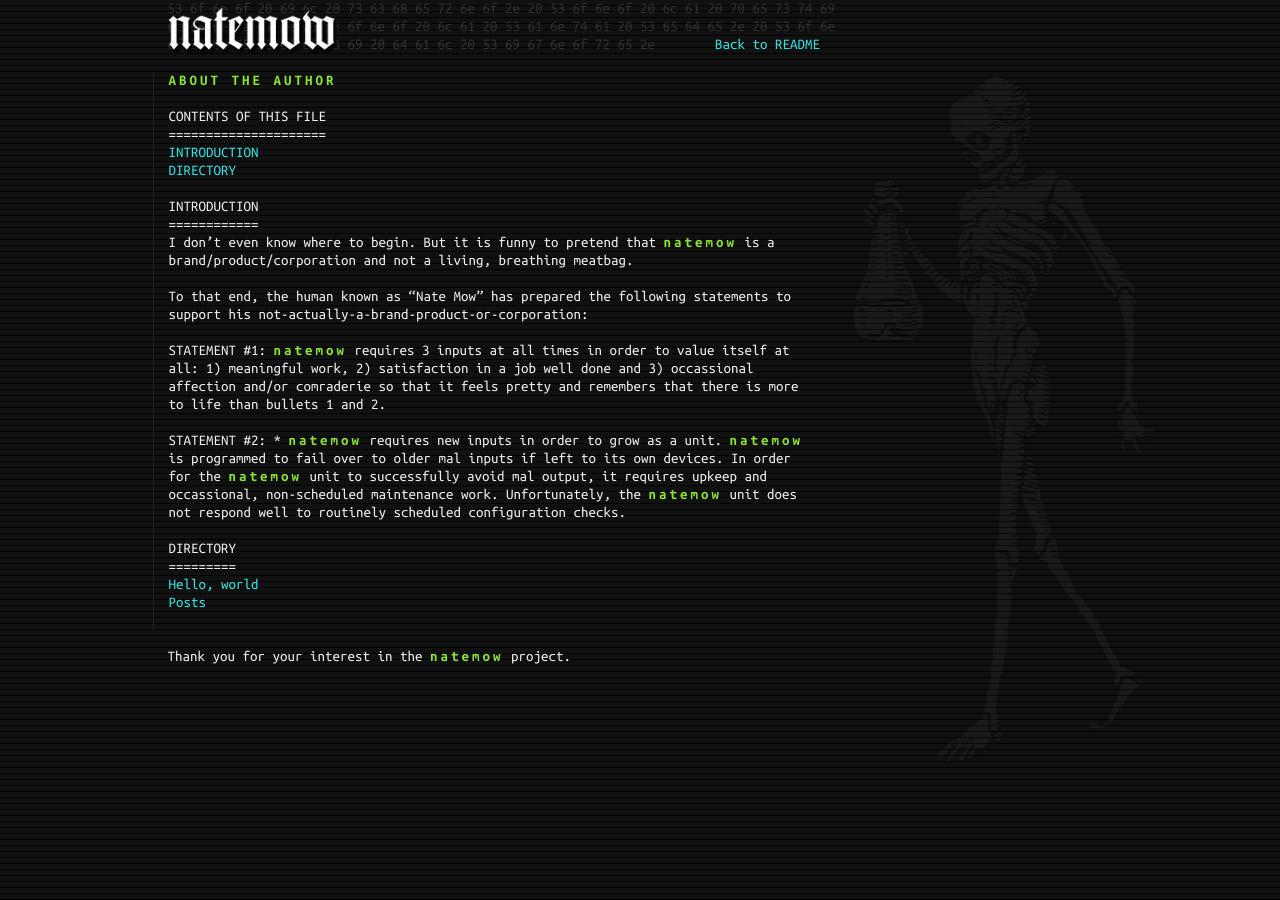
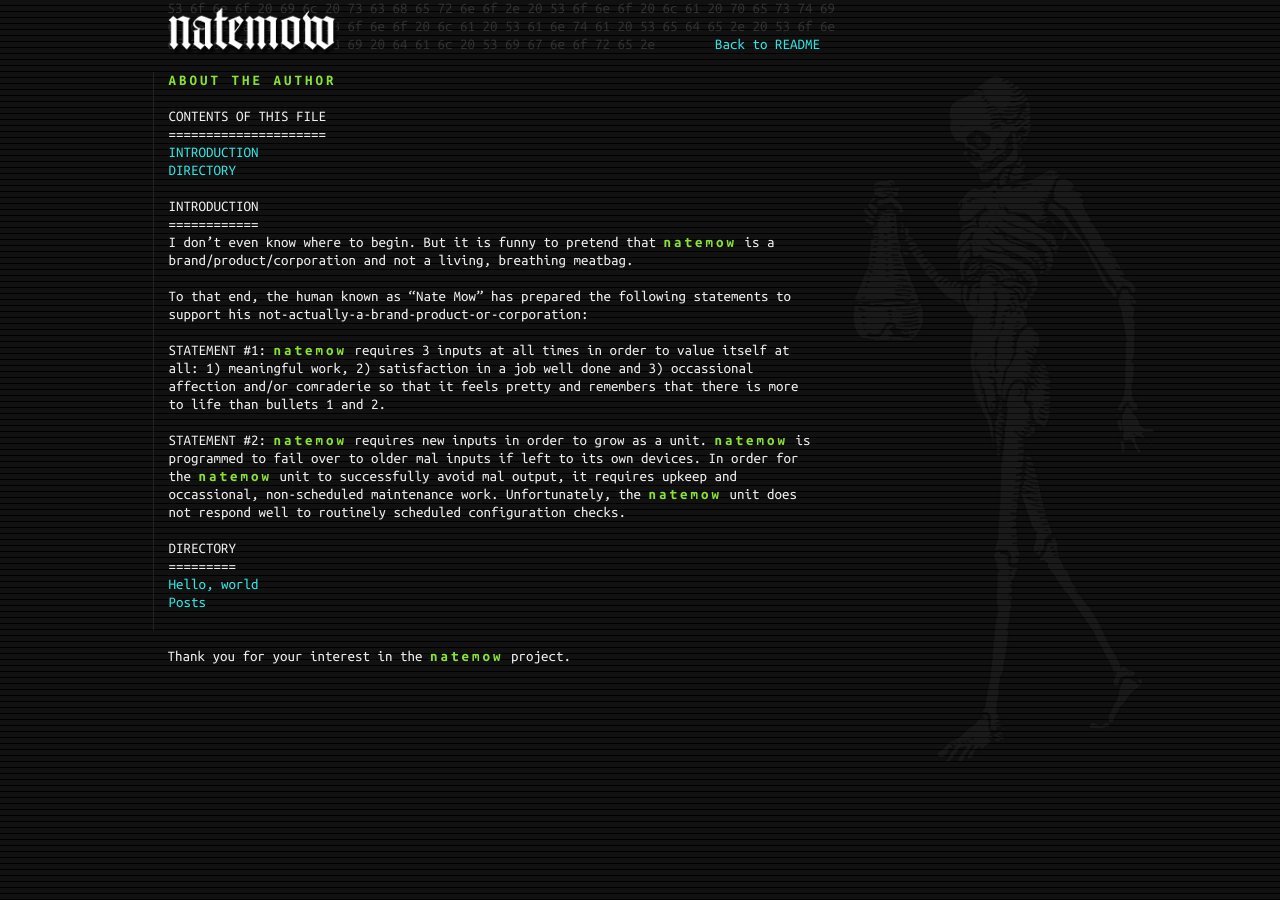
Before and after one commit to natemow/natemow.github.io, a Jekyll site: the page built from about.md, in a window 1280 px wide. Built offline with Jekyll 4.4.1, drawn with Linux system fonts in a browser that asks for light colours; nearby versions of some CDN libraries.

Commit message:
Actual blog shiz.

```diff
--- a/about.md
+++ b/about.md
@@ -12,4 +12,4 @@
 
 STATEMENT #1: {% include brand.html %} requires 3 inputs at all times in order to value itself at all: 1) meaningful work, 2) satisfaction in a job well done and 3) occassional affection and/or comraderie so that it feels pretty and remembers that there is more to life than bullets 1 and 2.
 
-STATEMENT #2: * {% include brand.html %} requires new inputs in order to grow as a unit. {% include brand.html %} is programmed to fail over to older mal inputs if left to its own devices. In order for the {% include brand.html %} unit to successfully avoid mal output, it requires upkeep and occassional, non-scheduled maintenance work. Unfortunately, the {% include brand.html %} unit does not respond well to routinely scheduled configuration checks.
+STATEMENT #2: {% include brand.html %} requires new inputs in order to grow as a unit. {% include brand.html %} is programmed to fail over to older mal inputs if left to its own devices. In order for the {% include brand.html %} unit to successfully avoid mal output, it requires upkeep and occassional, non-scheduled maintenance work. Unfortunately, the {% include brand.html %} unit does not respond well to routinely scheduled configuration checks.
```
